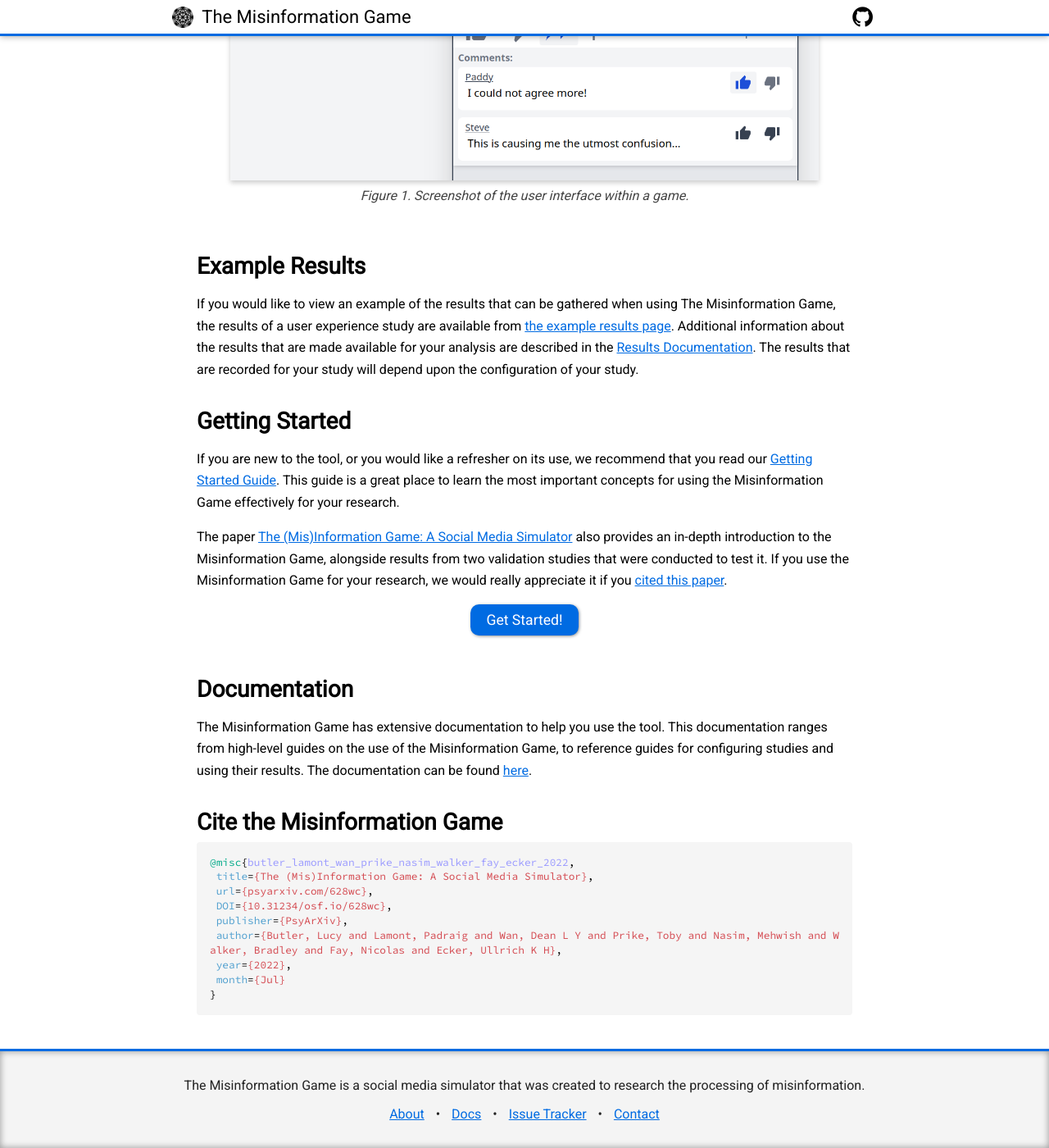
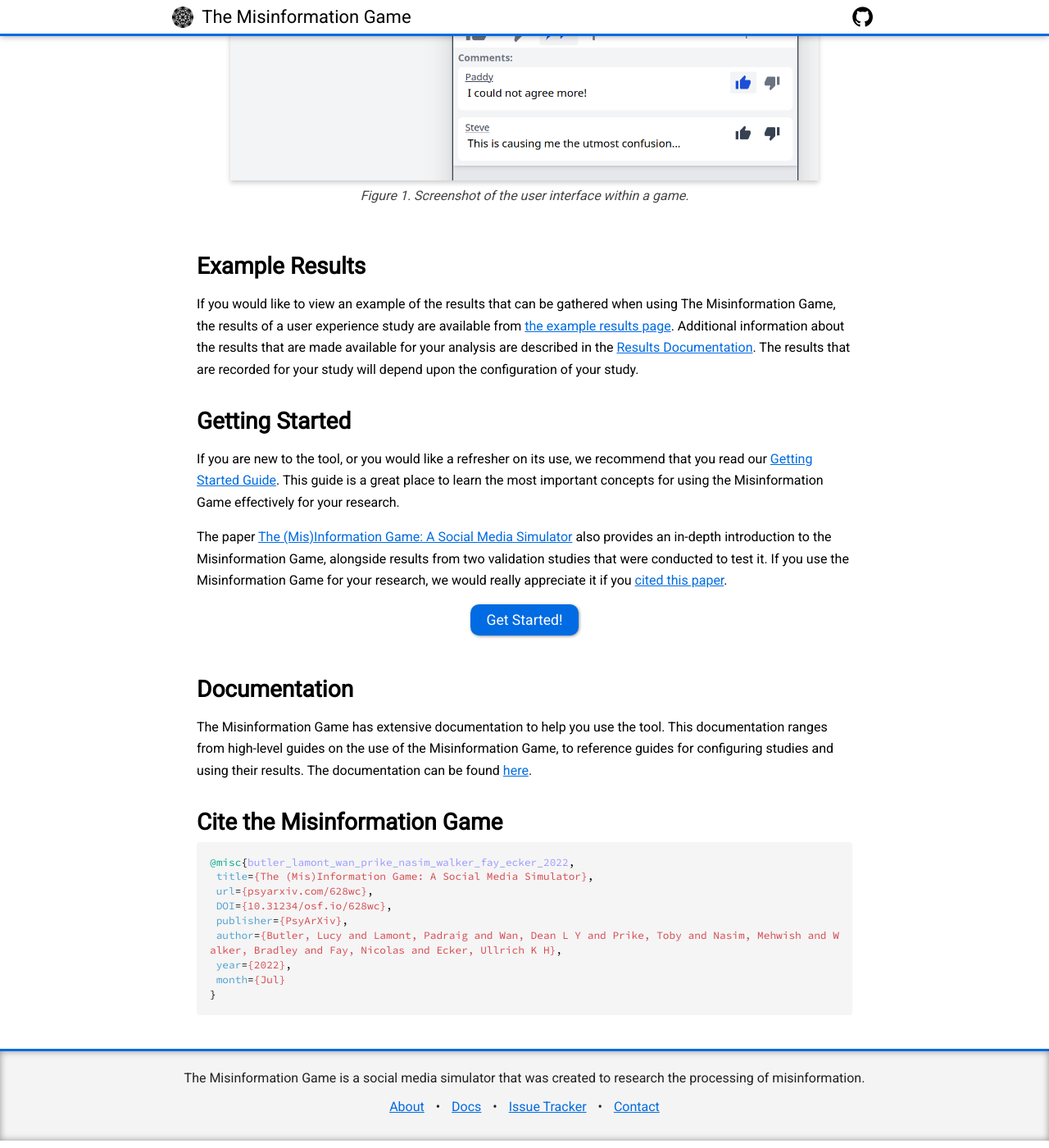
Before and after one commit to beekewardin/themisinformationgame.github.io, a Jekyll site: the page built from Home.md, in a window 1280 px wide and 1400 px high, scrolled down 776 px. Shown: the whole window at 82% size. Built offline with Jekyll 4.4.1, drawn with Linux system fonts in a browser that asks for light colours; nearby versions of some CDN libraries; our own code applies the rules of GitHub Pages for plain Markdown files.

Commit message:
Add padding to the footer

```diff
--- a/_sass/_footer.scss
+++ b/_sass/_footer.scss
@@ -1,8 +1,7 @@
 .footer {
   background: #f4f4f4;
-  width: 100%;
   margin-top: 1.6em;
-  padding-top: 0.6em;
+  padding: 1em;
   color: #222222;
   border-top: 3px solid $brand-color;
   box-shadow: inset 0 0 8px rgba(0, 0, 0, 0.4);
@@ -25,10 +24,9 @@
   width: 100%;
 }
 .footer-description {
-  padding-top: 1em;
   padding-bottom: 1em;
 }
 
 .footer-links {
-  padding-bottom: 1.6em;
+  padding-bottom: 0.6em;
 }
```
